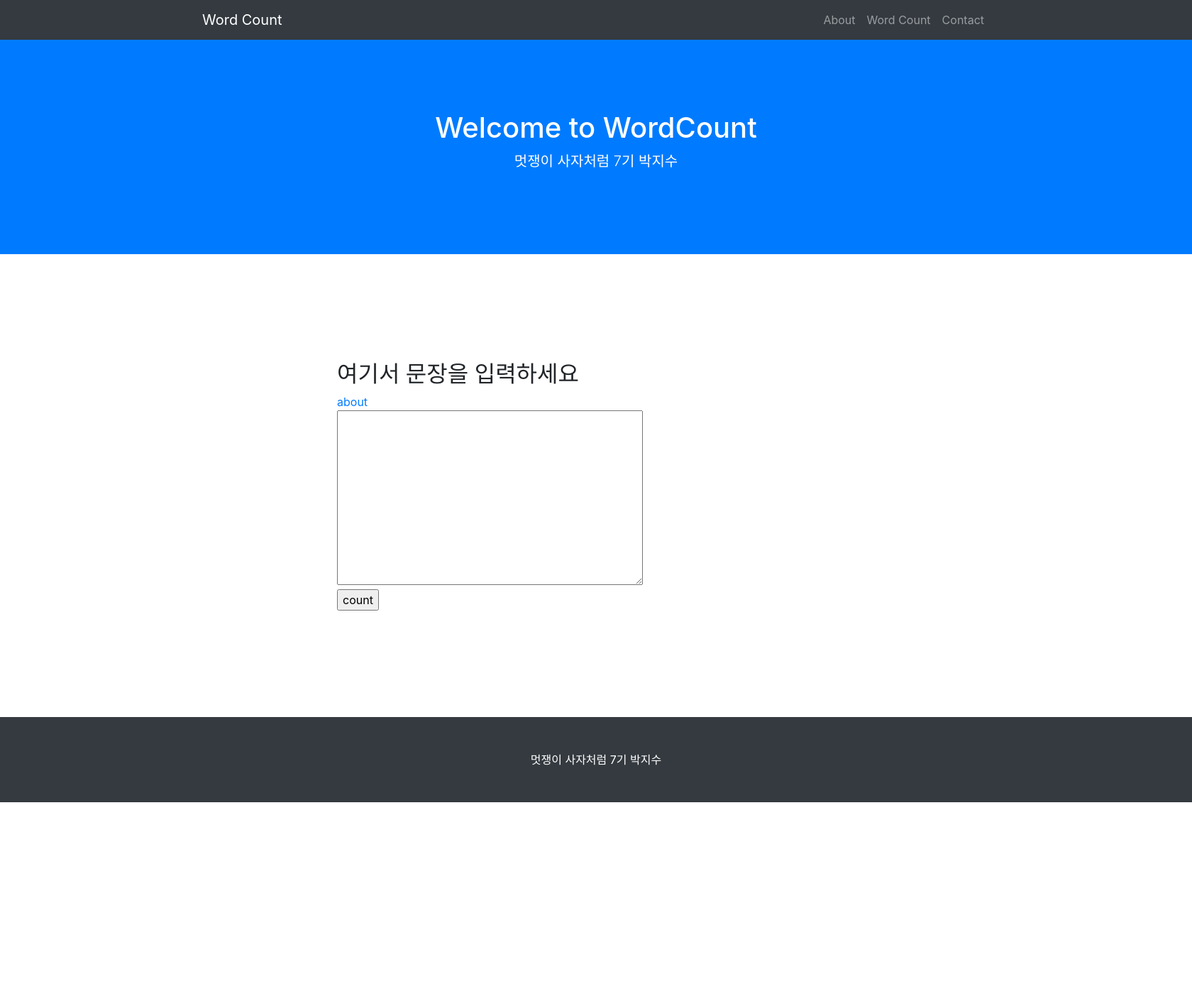
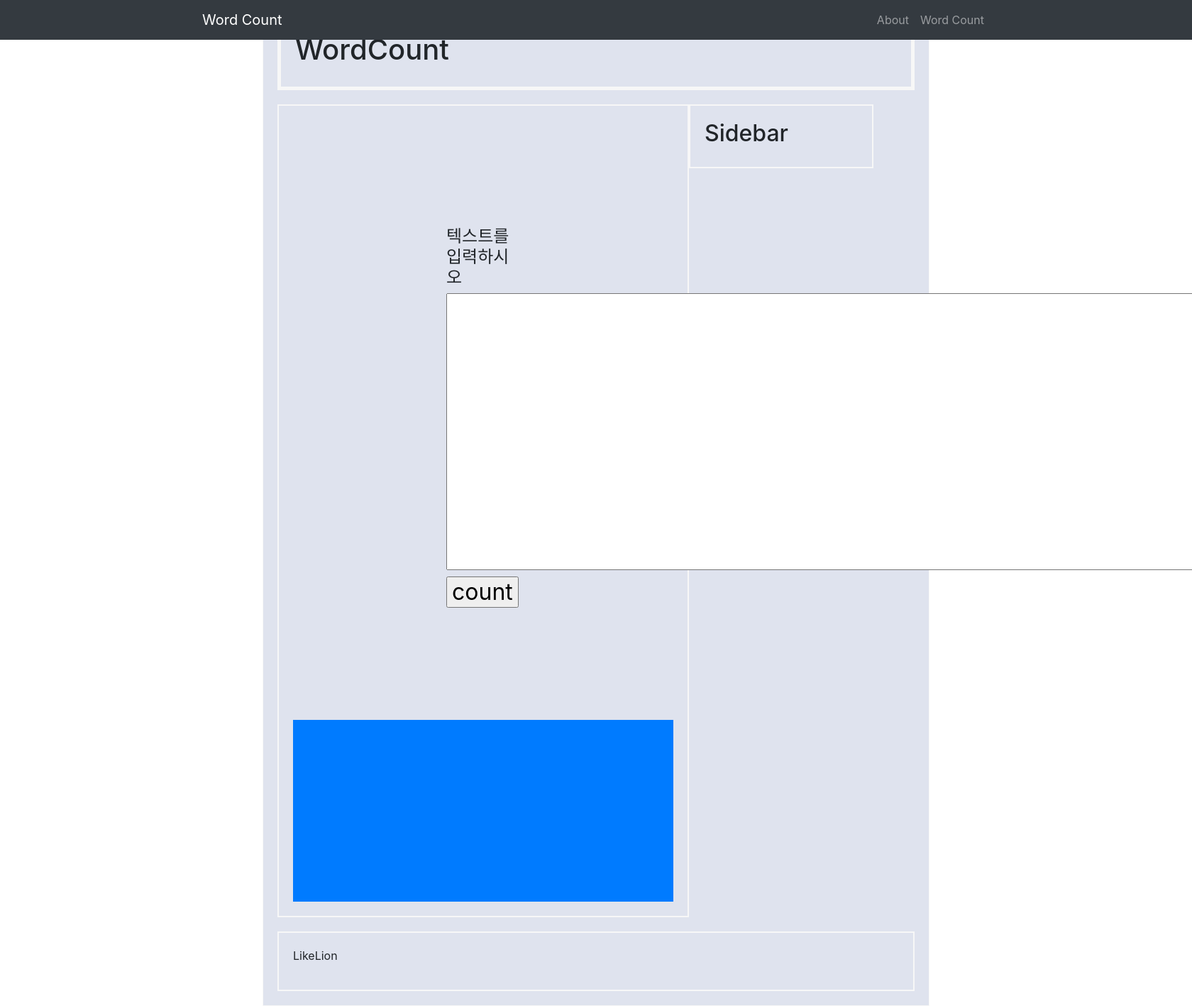
Before and after one commit to ys012313/Word_Count, a Django app: page / in a window 1680 px wide. Shown: that part at 71% size. Before the commit the page ends 1130 px from the top of that part, so only its background shows below. Run offline with Django 3.2, Linux system fonts and the light colour scheme; the page is wider than the window, and the part outside it is not shown; some libraries are stand-ins or nearby versions.

Commit message:
initial commit

```diff
--- a/first/wordcount/templates/about.html
+++ b/first/wordcount/templates/about.html
@@ -1,12 +1,16 @@
 <!DOCTYPE html>
 <html lang="en">
 <head>
+    <link rel="stylesheet" href="https://stackpath.bootstrapcdn.com/bootstrap/4.3.1/css/bootstrap.min.css" integrity="sha384-ggOyR0iXCbMQv3Xipma34MD+dH/1fQ784/j6cY/iJTQUOhcWr7x9JvoRxT2MZw1T" crossorigin="anonymous">
     <meta charset="UTF-8">
     <title>about</title>
 </head>
 <body>
     <h1>about page</h1>
-    <p>hi! this page is likelion wordcount page </p>
+    <p>This page is likelion-7 Word Count page</p>
     <a href="{%url 'index'%}">index</a>
 </body>
+<script src="https://code.jquery.com/jquery-3.3.1.slim.min.js" integrity="sha384-q8i/X+965DzO0rT7abK41JStQIAqVgRVzpbzo5smXKp4YfRvH+8abtTE1Pi6jizo" crossorigin="anonymous"></script>
+<script src="https://cdnjs.cloudflare.com/ajax/libs/popper.js/1.14.7/umd/popper.min.js" integrity="sha384-UO2eT0CpHqdSJQ6hJty5KVphtPhzWj9WO1clHTMGa3JDZwrnQq4sF86dIHNDz0W1" crossorigin="anonymous"></script>
+<script src="https://stackpath.bootstrapcdn.com/bootstrap/4.3.1/js/bootstrap.min.js" integrity="sha384-JjSmVgyd0p3pXB1rRibZUAYoIIy6OrQ6VrjIEaFf/nJGzIxFDsf4x0xIM+B07jRM" crossorigin="anonymous"></script>
 </html>
--- a/first/wordcount/templates/index.html
+++ b/first/wordcount/templates/index.html
@@ -9,7 +9,46 @@
     <meta name="description" content="">
     <meta name="author" content="">
 
-    <title>Word_likelion</title>
+    <title>WordCount_likelion</title>
+
+    <style>
+
+        #jb-container {
+          width: 940px;
+          margin: 0px auto;
+          padding: 20px;
+          border: 1px solid #f7f7f7;
+          background-color: #dfe3ee;
+        }
+        #jb-header {
+          padding: 20px;
+          margin-bottom: 20px;
+          border: 5px solid #f7f7f7;
+          background-color: #dfe3ee;
+        }
+        #jb-content {
+          width: 580px;
+          padding: 20px;
+          margin-bottom: 20px;
+          float: left;
+          background-color: #dfe3ee;
+          border: 2px solid #f7f7f7;
+        }
+        #jb-sidebar {
+          width: 260px;
+          padding: 20px;
+          margin-bottom: 20px;
+          float: left;
+          border: 2px solid #f7f7f7;
+          background-color: #dfe3ee;
+        }
+        #jb-footer {
+          clear: both;
+          padding: 20px;
+          border: 2px solid #f7f7f7;
+        }
+      </style>
+
 
     <!-- Bootstrap core CSS -->
     <link href='{% static "wordcount/vendor/bootstrap/css/bootstrap.min.css" %}' rel="stylesheet">
@@ -19,9 +58,35 @@
 
   </head>
 
-  <body id="page-top">
+  <body>
+      <div id="jb-container">
+        <div id="jb-header">
+          <h1>WordCount</h1>
+        </div>
+        <div id="jb-content">
+          <h2><section id="about">
+              <div class="container">
+                <div class="row">
+                  <div class="col-md-3 mx-auto">
+                    <h4>텍스트를 입력하시오</h4>
+                         <form action="{% url 'result' %}">
+                           <textarea cols="60" rows="10" name="fulltext"></textarea>
+                           <br>
+                         <input type="submit" value="count">
 
-    <!-- Navigation -->
+                      </form>
+                  </div>
+                </div>
+              </div>
+            </section></h2>
+          <header class="bg-primary text-white">
+              <div class="container text-center">
+              </div>
+            </header>
+
+        </div>
+        <div id="jb-sidebar">
+          <h2>Sidebar</h2>
           <nav class="navbar navbar-expand-lg navbar-dark bg-dark fixed-top" id="mainNav">
               <div class="container">
                 <a class="navbar-brand js-scroll-trigger" href="#page-top">Word Count</a>
@@ -36,46 +101,16 @@
                     <li class="nav-item">
                       <a class="nav-link js-scroll-trigger" href="#">Word Count</a>
                     </li>
-            <li class="nav-item">
-              <a class="nav-link js-scroll-trigger" href="#contact">Contact</a>
-            </li>
+
                   </ul>
                 </div>
               </div>
             </nav>
-
-    <header class="bg-primary text-white">
-      <div class="container text-center">
-        <h1>Welcome to WordCount</h1>
-        <p class="lead">멋쟁이 사자처럼 7기 박지수</p>
         </div>
-    </header>
-
-    <section id="about">
-      <div class="container">
-        <div class="row">
-          <div class="col-lg-8 mx-auto">
-            <h2>여기서 문장을 입력하세요</h2>
-                <a href="{%url 'about'%}">about</a>
-                 <form action="{% url 'result' %}">
-                   <textarea cols="40" rows="10" name="fulltext"></textarea>
-                   <br>
-                 <input type="submit" value="count">
-
-              </form>
+        <div id="jb-footer">
+          <p>LikeLion</p>
         </div>
       </div>
-      </div>
-    </section>
-
-
-    <!-- Footer -->
-    <footer class="py-5 bg-dark">
-      <div class="container">
-        <p class="m-0 text-center text-white">멋쟁이 사자처럼 7기 박지수</p>
-      </div>
-      <!-- /.container -->
-    </footer>
 
     <!-- Bootstrap core JavaScript -->
     <script src='{% static "vendor/jquery/jquery.min.js" %}'></script>
```
Also changed, not shown: first/wordcount/templates/result.html (+62 -13 lines). Lines whose indentation alone changed are shown as unchanged.
